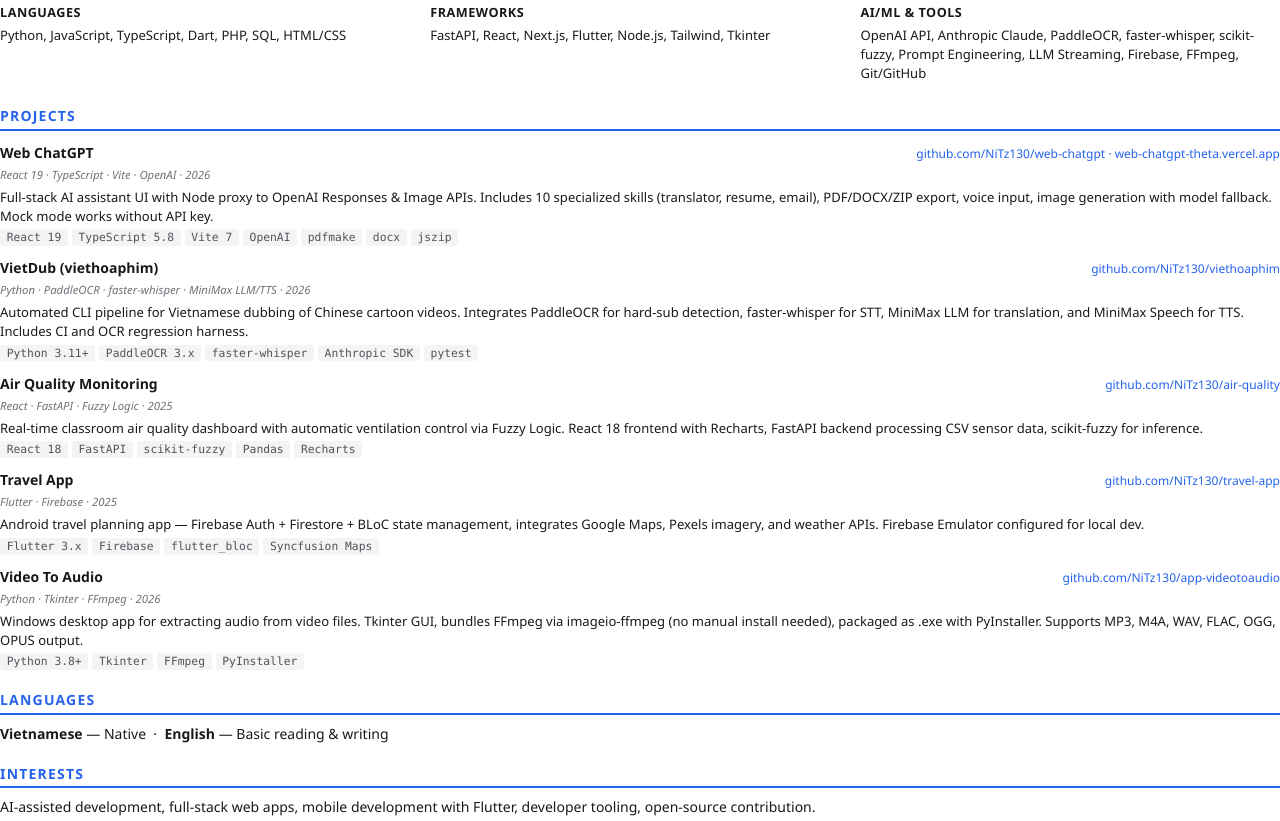
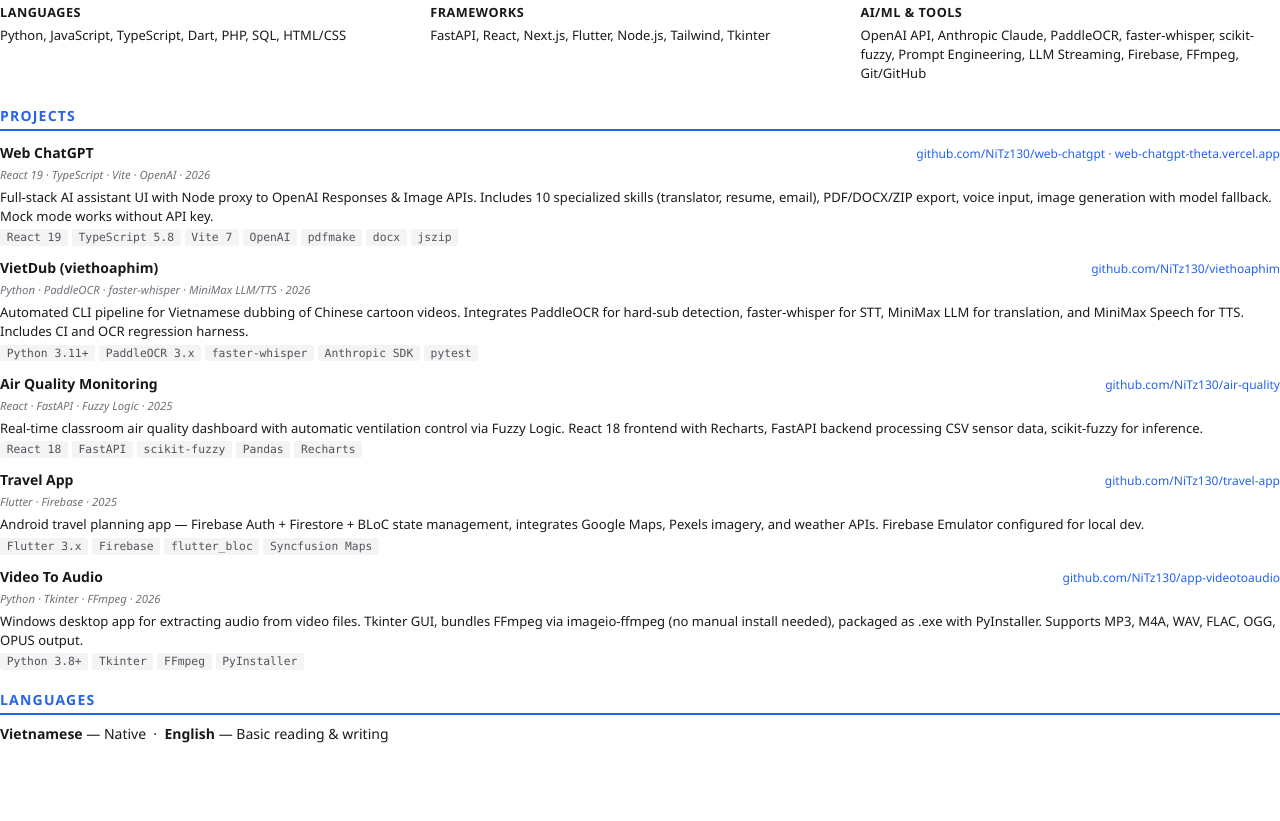
Before and after one commit to NiTz130/about-me, a plain HTML site: page cv.html in a window 1280 px wide. Shown: the part 337-1158 px from the top of the page. After the commit the page ends 1085 px from the top, so only its background shows below. Drawn offline with Linux system fonts and the light colour scheme.

Commit message:
refactor: remove Interests section from CV

```diff
--- a/cv.html
+++ b/cv.html
@@ -154,8 +154,5 @@
   <h2>Languages</h2>
   <p><strong>Vietnamese</strong> — Native &nbsp;·&nbsp; <strong>English</strong> — Basic reading & writing</p>
 
-  <h2>Interests</h2>
-  <p>AI-assisted development, full-stack web apps, mobile development with Flutter, developer tooling, open-source contribution.</p>
-
 </body>
 </html>
```
Also changed, not shown: 1 other file.
